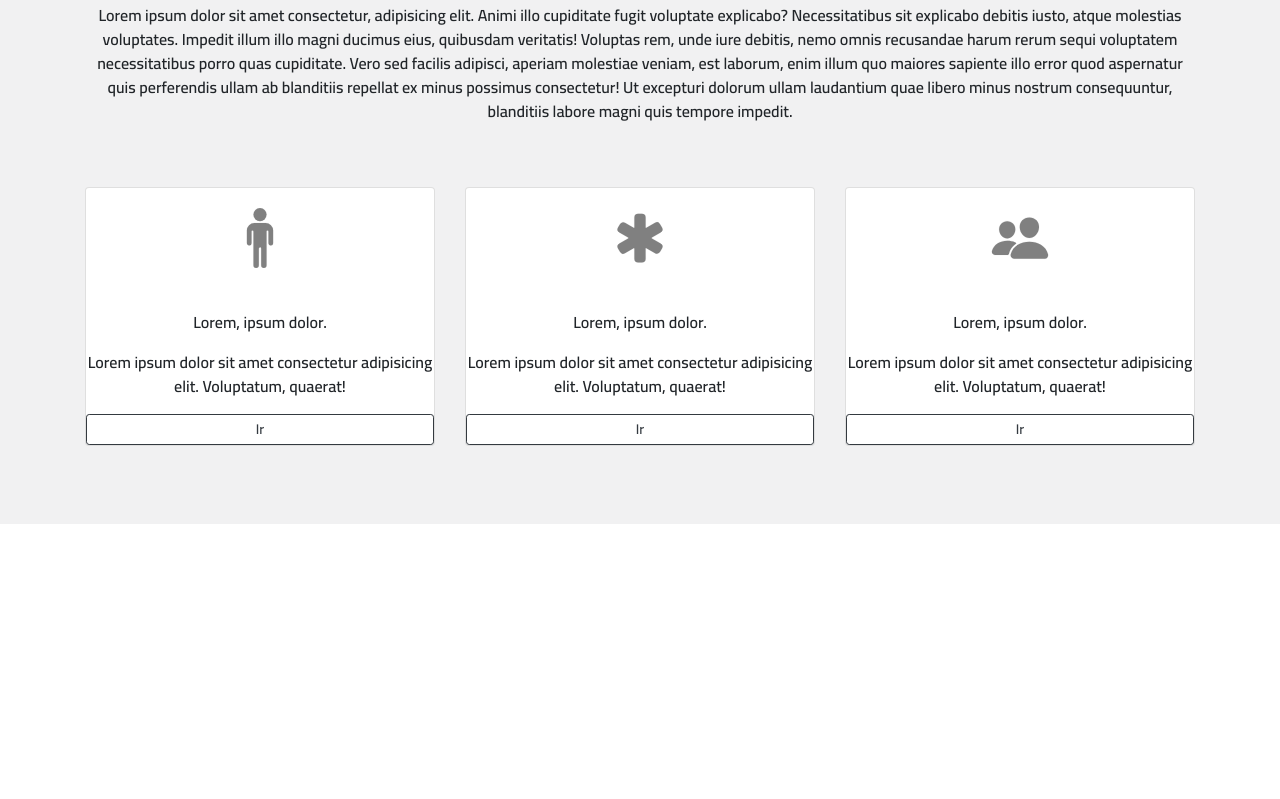
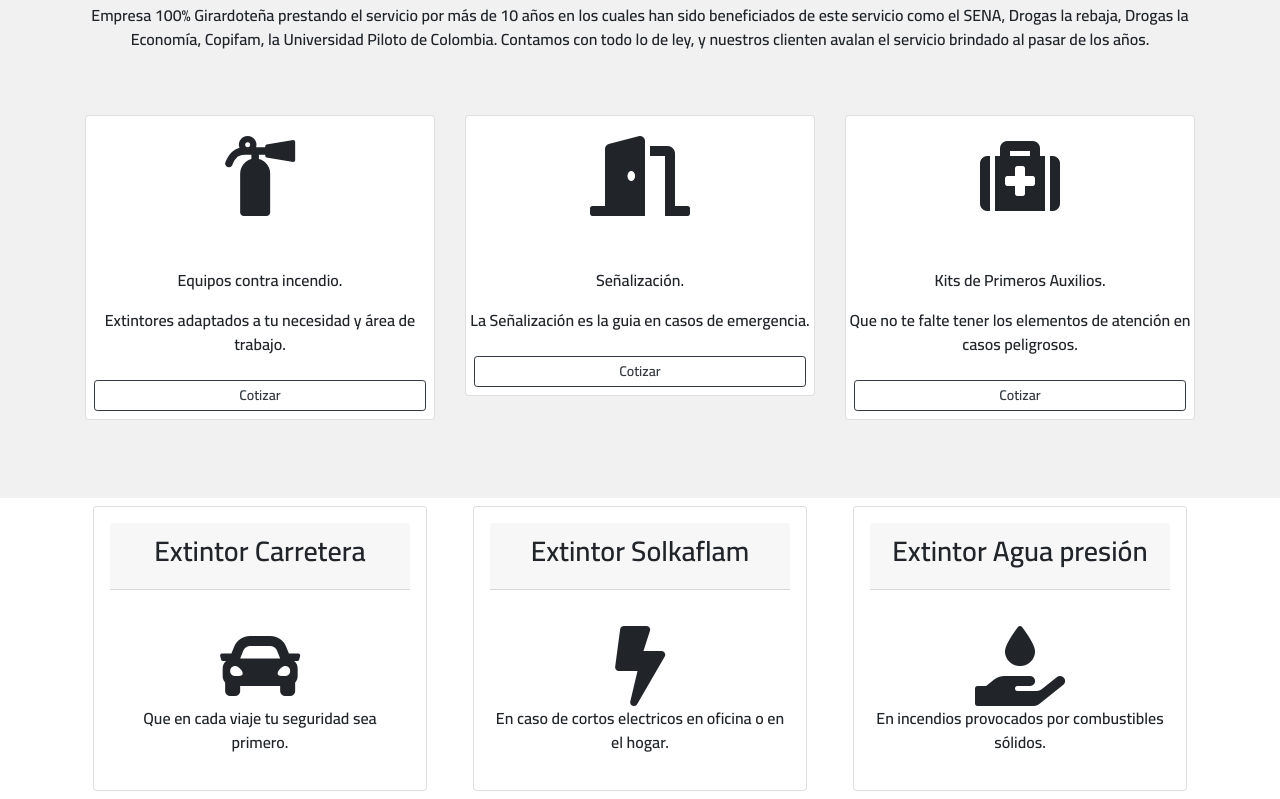
Before and after one commit to Estebanpz/paezextintores, a plain HTML site: page index.html in a window 1280 px wide. Shown: the part 629-1428 px from the top of the page. Before the commit the page ends 1153 px from the top, so only its background shows below. Drawn offline with nearby package versions, Linux system fonts and the light colour scheme.

Commit message:
Cambie los iconos y empece a agregar texto de verdad

```diff
--- a/CSS/main.css
+++ b/CSS/main.css
@@ -40,3 +40,9 @@ body{
 .logo-facebook{
     color:#3b5998;
 }
+
+/***************************************************VALIDACIÒN *********************************************/
+.error-nombre{
+    border: 2px solid red;
+    width: 100%;
+}
--- a/index.html
+++ b/index.html
@@ -6,7 +6,7 @@
     <meta http-equiv="X-UA-Compatible" content="IE=edge">
     <meta name="viewport" content="width=device-width, initial-scale=1, shrink-to-fit=no">
     <meta name="viewport" content="width=device-width, initial-scale=1.0">
-    <title>Esteban Paez</title>
+    <title>Paez Extintores</title>
     <!--GOOGLE FONTS-->
     <link rel="preconnect" href="https://fonts.gstatic.com">
     <link href="https://fonts.googleapis.com/css2?family=Cairo:wght@600&display=swap" rel="stylesheet">
@@ -14,7 +14,7 @@
     <link rel="stylesheet" href="https://cdn.jsdelivr.net/npm/bootstrap@4.6.0/dist/css/bootstrap.min.css"
         integrity="sha384-B0vP5xmATw1+K9KRQjQERJvTumQW0nPEzvF6L/Z6nronJ3oUOFUFpCjEUQouq2+l" crossorigin="anonymous">
     <!--MAIN CSS-->
-        <link rel="stylesheet" href="./CSS/main.css">
+    <link rel="stylesheet" href="./CSS/main.css">
     <!--FONT AWESOME-->
     <link rel="stylesheet" href="https://cdnjs.cloudflare.com/ajax/libs/font-awesome/5.15.2/css/all.min.css"
         integrity="sha512-HK5fgLBL+xu6dm/Ii3z4xhlSUyZgTT9tuc/hSrtw6uzJOvgRr2a9jyxxT1ely+B+xFAmJKVSTbpM/CuL7qxO8w=="
@@ -34,15 +34,15 @@
                 <ul class="navbar-nav ml-auto">
                     <li class="nav-item active">
                         <a class="nav-link" href="#header">
-                           <i class="fas fa-home"></i> Home</a>
+                            <i class="fas fa-home"></i> Home</a>
                     </li>
                     <li class="nav-item">
                         <a class="nav-link" href="#about">
-                           <i class="fas fa-building"></i> About</a>
+                            <i class="fas fa-building"></i> About</a>
                     </li>
                     <li class="nav-item">
                         <a class="nav-link" href="contact.html">
-                           <i class="fas fa-envelope"></i> Contact</a>
+                            <i class="fas fa-envelope"></i> Contact</a>
                     </li>
                 </ul>
             </div>
@@ -61,12 +61,9 @@
 
                 <div class="col-md-6">
                     <div class="header-content-right">
-                        <h1 class="display-4 text-center">Extintores Pàez</h1>
-                        <p class="mt-2 mb-3 text-justify">Lorem ipsum dolor, sit amet consectetur adipisicing elit. Nemo
-                            consequatur
-                            temporibus, hic ipsa exercitationem veniam esse minus accusantium nesciunt voluptate eum
-                            ipsum adipisci sunt. Dolore fugiat quod nobis nihil veniam?</p>
-                        <a href="#" class="btn btn-outline-dark btn-lg header-btn">Leer màs</a>
+                        <h1 class="display-4 text-center">Extintores Páez</h1>
+                        <p class="mt-2 mb-3  text-center">Brindamos servicio de venta y recarga de extintores, equipos
+                            de seguridad industrial y prevención.</p>
                     </div>
                 </div>
             </div>
@@ -77,47 +74,88 @@
     <section id="about">
         <div class="container">
             <p class="mt-5 h2 mb-3 scroll">Sobre Nosotros</p>
-            <p>Lorem ipsum dolor sit amet consectetur, adipisicing elit. Animi illo cupiditate fugit voluptate
-                explicabo? Necessitatibus sit explicabo debitis iusto, atque molestias voluptates. Impedit illum illo
-                magni ducimus eius, quibusdam veritatis! Voluptas rem, unde iure debitis, nemo omnis recusandae harum
-                rerum sequi voluptatem necessitatibus porro quas cupiditate. Vero sed facilis adipisci, aperiam
-                molestiae veniam, est laborum, enim illum quo maiores sapiente illo error quod aspernatur quis
-                perferendis ullam ab blanditiis repellat ex minus possimus consectetur! Ut excepturi dolorum ullam
-                laudantium quae libero minus nostrum consequuntur, blanditiis labore magni quis tempore impedit.</p>
+            <p>Empresa 100% Girardoteña prestando el servicio por más de 10 años en los cuales han sido beneficiados de
+                este servicio como el SENA, Drogas la rebaja, Drogas la Economía, Copifam, la Universidad Piloto de
+                Colombia. Contamos con todo lo de ley, y nuestros clienten avalan el servicio brindado al pasar de los
+                años.</p>
 
             <div class="row">
                 <div class="col-md-4 my-5">
                     <div class="card scroll">
-                        <div class="card-body scroll">
-                            <ion-icon name="man" class="ion-icon"></ion-icon>
+                        <div class="card-body scroll mb-3">
+                            <!--<ion-icon name="man" class="ion-icon"></ion-icon>-->
+                            <i class="fas fa-fire-extinguisher fa-5x"></i>
                         </div>
-                        <p class="mt-3 mb-3 scroll">Lorem, ipsum dolor.</p>
-                        <p>Lorem ipsum dolor sit amet consectetur adipisicing elit. Voluptatum, quaerat!</p>
-                        <a href="#" class="btn btn-outline-dark btn-sm scroll">Ir</a>
+                        <p class="mt-3 mb-3 scroll">Equipos contra incendio.</p>
+                        <p>Extintores adaptados a tu necesidad y área de trabajo.</p>
+                        <a href="./contact.html" class="btn btn-outline-dark btn-sm scroll m-2">Cotizar</a>
                     </div>
                 </div>
 
                 <div class="col-md-4 my-5">
                     <div class="card scroll">
-                        <div class="card-body scroll">
-                            <ion-icon name="medical" class="ion-icon"></ion-icon>
+                        <div class="card-body scroll mb-3">
+                            <!-- <ion-icon name="medical" class="ion-icon"></ion-icon> -->
+                            <i class="fas fa-door-open fa-5x"></i>
                         </div>
-                        <p class="mt-3 mb-3 scroll">Lorem, ipsum dolor.</p>
-                        <p class="sroll">Lorem ipsum dolor sit amet consectetur adipisicing elit. Voluptatum, quaerat!
-                        </p>
-                        <a href="#" class="btn btn-outline-dark btn-sm scroll">Ir</a>
+                        <p class="mt-3 mb-3 scroll">Señalización.</p>
+                        <p class="sroll">La Señalización es la guia en casos de emergencia.</p>
+                        <a href="./contact.html" class="btn btn-outline-dark btn-sm scroll m-2">Cotizar</a>
                     </div>
                 </div>
 
                 <div class="col-md-4 my-5">
                     <div class="card scroll">
-                        <div class="card-body scroll">
-                            <ion-icon name="people" class="ion-icon"></ion-icon>
+                        <div class="card-body scroll mb-3">
+                            <i class="fas fa-medkit fa-5x"></i>
+                            <!-- <ion-icon name="people" class="ion-icon"></ion-icon> -->
                         </div>
-                        <p class="mt-3 mb-3 scroll">Lorem, ipsum dolor.</p>
-                        <p class="scroll">Lorem ipsum dolor sit amet consectetur adipisicing elit. Voluptatum, quaerat!
-                        </p>
-                        <a href="#" class="btn btn-outline-dark btn-sm scroll">Ir</a>
+                        <p class="mt-3 mb-3 scroll">Kits de Primeros Auxilios.</p>
+                        <p class="scroll">Que no te falte tener los elementos de atención en casos peligrosos.</p>
+                        <a href="./contact.html" class="btn btn-outline-dark btn-sm scroll m-2">Cotizar</a>
+                    </div>
+                </div>
+            </div>
+        </div>
+    </section>
+
+    <section id="extintores">
+            <div class="container">
+                <div class="row">
+                <div class="col-md-4">
+                    <div class="card m-2">
+                        <div class="card-header text-center m-3">
+                            <p class="h3">Extintor Carretera</p>
+                        </div>
+                        <div class="card-body text-center">
+                            <i class="fas fa-car fa-5x "></i>
+                            <p>Que en cada viaje tu seguridad sea primero.</p>
+                        </div>
+                    </div>
+                </div>
+
+                <div class="col-md-4">
+                    <div class="card m-2">
+                        <div class="card-header text-center m-3">
+                            <p class="h3">Extintor Solkaflam</p>
+                        </div>
+
+                        <div class="card-body text-center">
+                            <i class="fas fa-bolt fa-5x"></i>
+                            <p>En caso de cortos electricos en oficina o en el hogar.</p>
+                        </div>
+                    </div>
+                </div>
+
+                <div class="col-md-4">
+                    <div class="card m-2">
+                        <div class="card-header text-center m-3">
+                            <p class="h3">Extintor Agua presión</p>
+                        </div>
+                        <div class="card-body text-center">
+                            <i class="fas fa-hand-holding-water fa-5x"></i>
+                            <p>En incendios provocados por combustibles sólidos.</p>
+                        </div>
                     </div>
                 </div>
             </div>
@@ -140,7 +178,7 @@
         crossorigin="anonymous"></script>
     <!--IONIC ICONS-->
     <script src="https://unpkg.com/ionicons@5.4.0/dist/ionicons.js"></script>
-        <!--SCROLL REVEAL-->
+    <!--SCROLL REVEAL-->
     <script src="https://unpkg.com/scrollreveal"></script>
 
     <!--MAIN SCRIPTS-->
```
Also changed, not shown: 404.html (added, +32 -0 lines), contact.html (+17 -48 lines), js/index.js (+5 -5 lines), js/validacion.js (added, +16 -0 lines).
